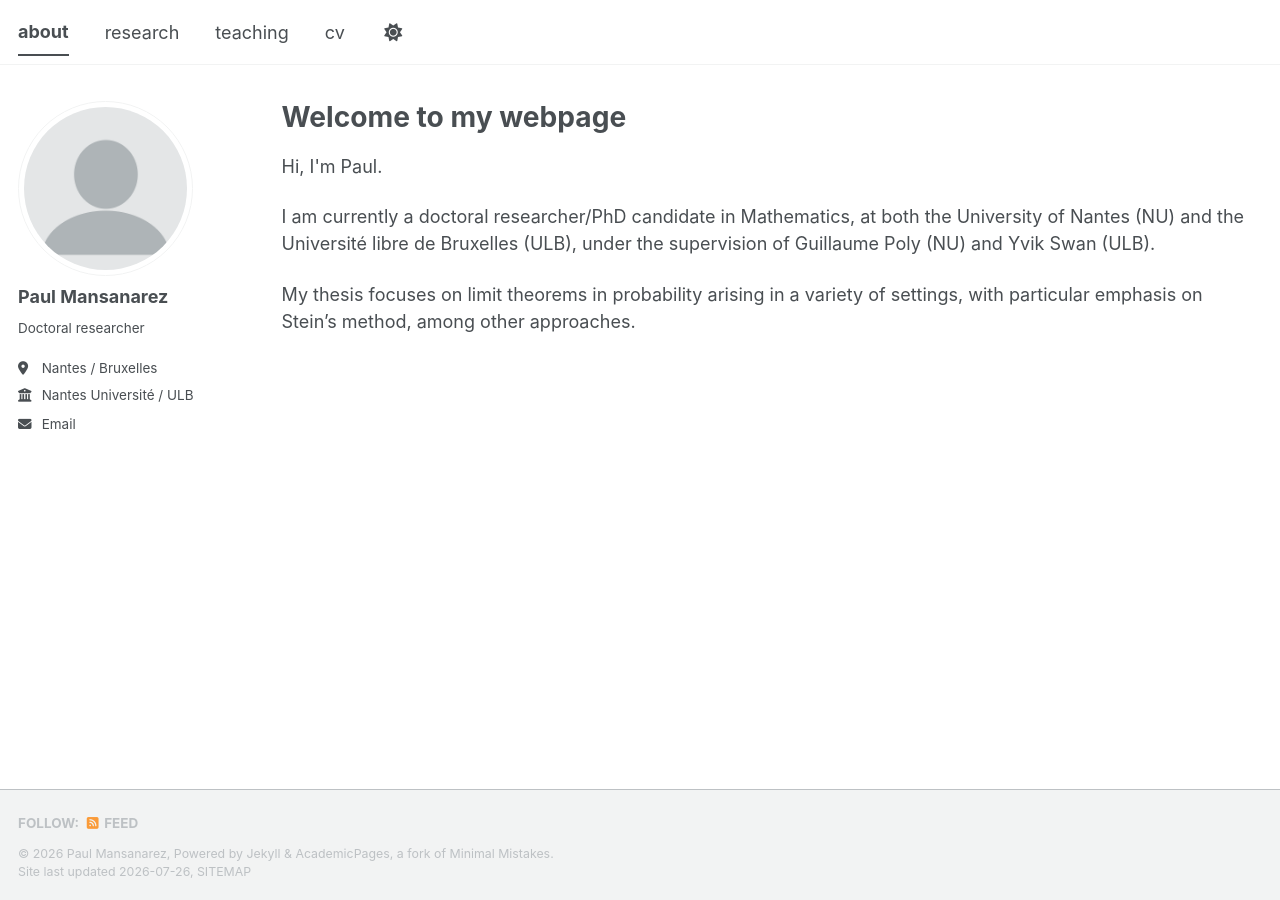
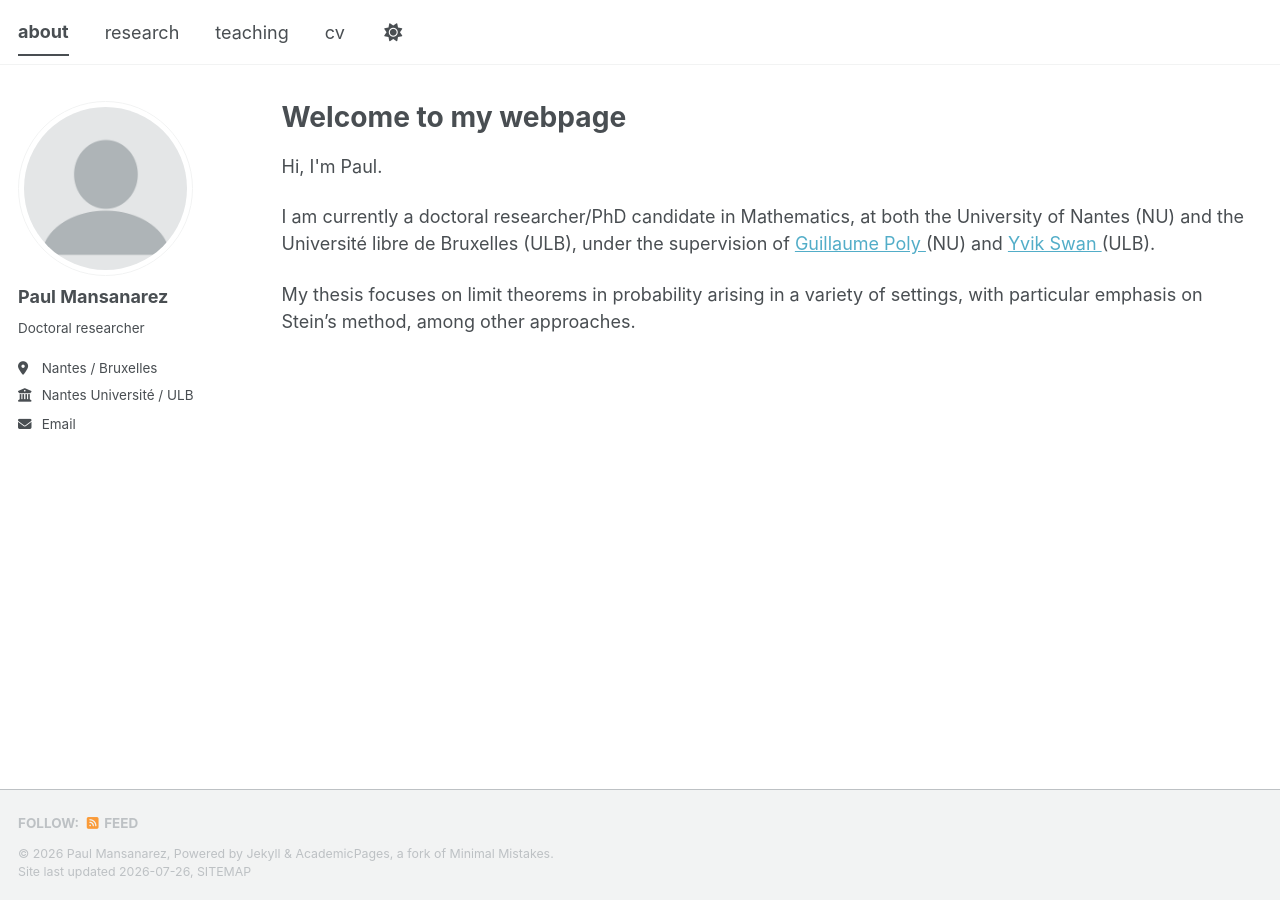
Before and after one commit to paulmansanarez/paulmansanarez.github.io, a Jekyll site: the page built from _pages/about.html, in a window 1280 px wide. Built offline with Jekyll 4.4.1, drawn with Linux system fonts in a browser that asks for light colours; a style sheet for code colours, icons or effects is not loaded; part of the change alters nothing that is shown.

```diff
--- a/_pages/about.html
+++ b/_pages/about.html
@@ -16,6 +16,6 @@ display: none;
 
 <p>Hi, I'm Paul.</p>
 
-<p>I am currently a doctoral researcher/PhD candidate in Mathematics, at both the University of Nantes (NU) and the Université libre de Bruxelles (ULB), under the supervision of Guillaume Poly (NU) and Yvik Swan (ULB).</p>
+<p>I am currently a doctoral researcher/PhD candidate in Mathematics, at both the University of Nantes (NU) and the Université libre de Bruxelles (ULB), under the supervision of <a href="https://sites.google.com/site/guillaumejpoly/home"> Guillaume Poly </a> (NU) and <a href="https://yvik.swan.web.ulb.be/index.html"> Yvik Swan </a> (ULB).</p>
 
 <p>My thesis focuses on limit theorems in probability arising in a variety of settings, with particular emphasis on Stein’s method, among other approaches.</p>
```
